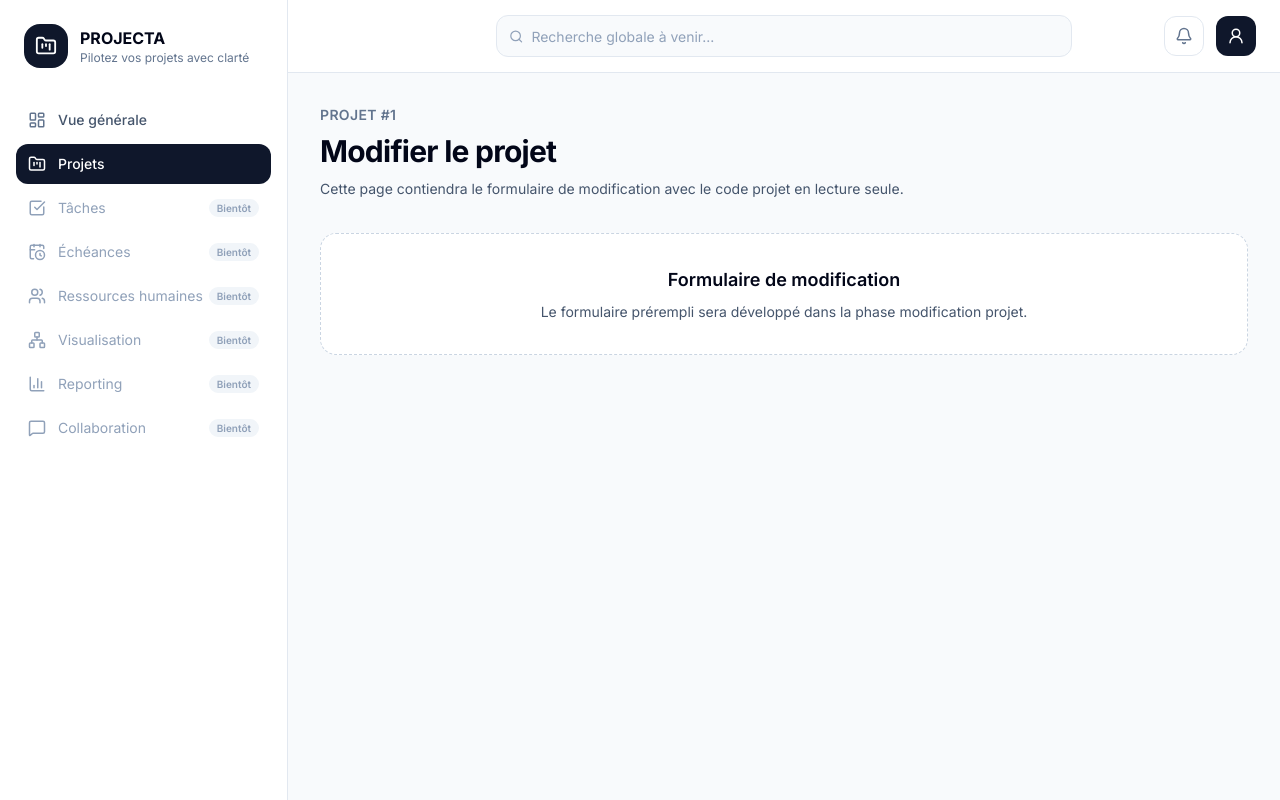
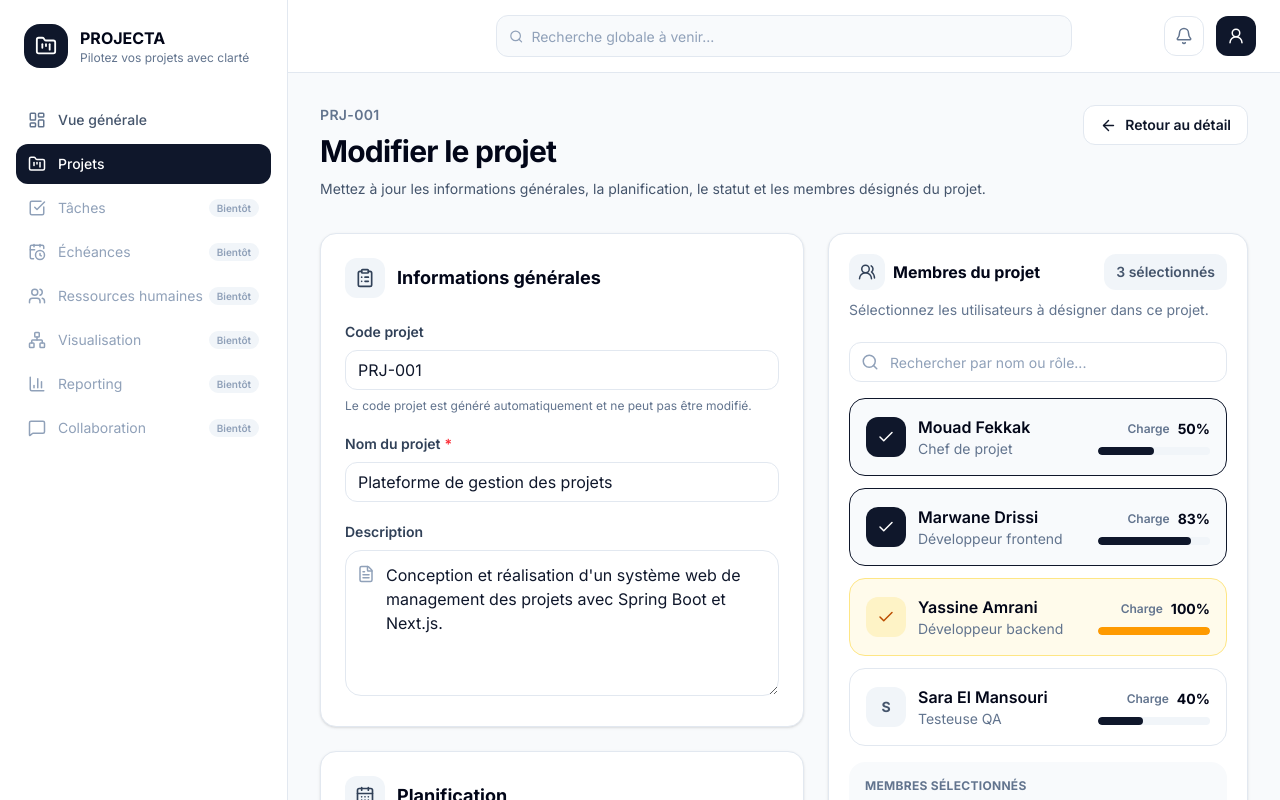
Before and after one commit to Mouad45-bit/project-management-system, a Next.js app in the folder frontend/: page /projects/1/update in a window 1280 px wide. Shown: the top 800 px of the page. Built offline with nearby package versions, Linux system fonts and the light colour scheme.

Commit message:
feat(project-edit): assemble edit project page

```diff
--- a/frontend/src/app/projects/[id]/update/page.tsx
+++ b/frontend/src/app/projects/[id]/update/page.tsx
@@ -1,6 +1,6 @@
 // src/app/projects/[id]/update/page.tsx
 
-import { PageHeader } from "@/components/ui/PageHeader";
+import { ProjectEditView } from "@/components/projects/ProjectEditView";
 
 type UpdateProjectPageProps = {
     params: Promise<{
@@ -14,23 +14,5 @@ export default async function UpdateProjectPage
 }: UpdateProjectPageProps) {
     const { id } = await params;
 
-    return (
-        <>
-            <PageHeader
-                eyebrow={`Projet #${id}`}
-                title="Modifier le projet"
-                description="Cette page contiendra le formulaire de modification avec le code projet en lecture seule."
-            />
-
-            <section className="rounded-2xl border border-dashed border-slate-300 bg-white p-8 text-center">
-                <h2 className="text-lg font-semibold text-slate-950">
-                    Formulaire de modification
-                </h2>
-                <p className="mt-2 text-sm text-slate-600">
-                    Le formulaire prérempli sera développé dans la phase modification
-                    projet.
-                </p>
-            </section>
-        </>
-    );
+    return <ProjectEditView projectId={Number(id)} />;
 }
```
